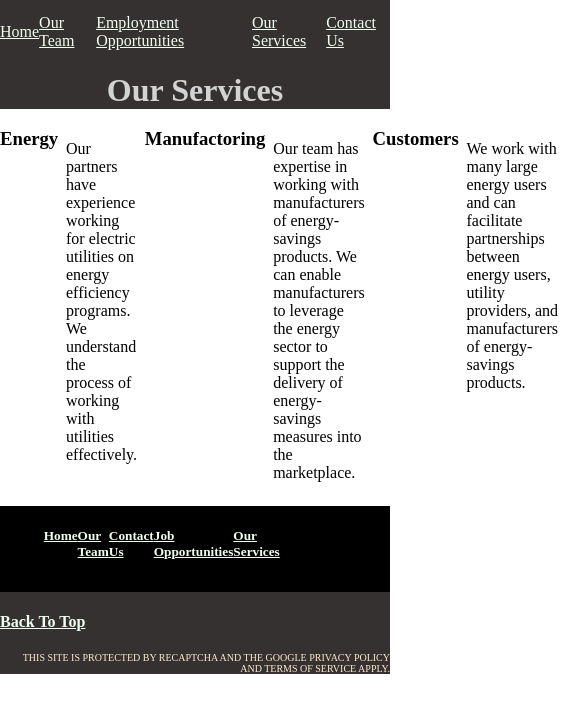
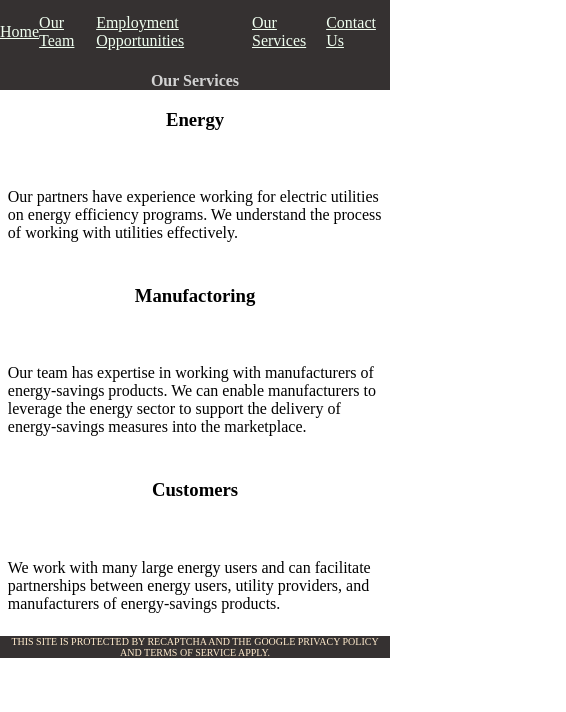
Before and after one commit to angeladt1997/AffinityEngineeringRewire, a website: page services.html in a window 390 px wide. Shown: the whole page, 566 px wide, since content can reach past the window. Drawn offline with Linux system fonts and the light colour scheme.

Commit message:
added mobile styling and a favicon

```diff
--- a/contact.css
+++ b/contact.css
@@ -103,3 +103,26 @@ button {
     text-align: right;
 
 }
+
+
+@media only screen and (max-width:  400px) {
+    h1 {
+        font-size: medium;
+    }
+
+    footer {
+        display: none;
+    }
+
+    nav {
+        display: flex;
+        justify-content: space-evenly;
+    }
+
+    .bottomText {
+        display: none;
+    }
+    .siteDisclaimer {
+        text-align: center;
+    }
+}
--- a/contact.html
+++ b/contact.html
@@ -5,6 +5,7 @@
     <meta name="viewport" content="width=device-width, initial-scale=1.0">
     <title>Contact Us</title>
     <link rel="stylesheet" href="contact.css">
+    <link rel="icon" type="image/jpg" href="FuncitoningLogo.jpg">
 </head>
 <body>
     <nav>
--- a/index.css
+++ b/index.css
@@ -92,3 +92,20 @@ footer {
     text-align: right;
 
 }
+
+@media only screen and (max-width:  400px) {
+    h1 {
+        font-size: medium;
+    }
+
+    footer {
+        display: none;
+    }
+
+    nav {
+        display: flex;
+        justify-content: space-evenly;
+    }
+
+
+}
--- a/jobs.css
+++ b/jobs.css
@@ -103,3 +103,25 @@ button {
     text-decoration: none;
 
 }
+
+@media only screen and (max-width:  400px) {
+    h1 {
+        font-size: medium;
+    }
+
+    footer {
+        display: none;
+    }
+
+    nav {
+        display: flex;
+        justify-content: space-evenly;
+    }
+
+    .bottomText {
+        display: none;
+    }
+    .siteDisclaimer {
+        text-align: center;
+    }
+}
--- a/ourTeam.css
+++ b/ourTeam.css
@@ -127,3 +127,43 @@ a:link {
     text-align: right;
 
 }
+
+@media only screen and (max-width:  400px) {
+    h1 {
+        font-size: medium;
+    }
+
+    footer {
+        display: none;
+    }
+
+    nav {
+        display: flex;
+        justify-content: space-evenly;
+    }
+
+    .bottomText {
+        display: none;
+    }
+    .siteDisclaimer {
+        text-align: center;
+    }
+
+    img {
+        display: none;
+    }
+
+    .jesseName {
+        display: none;
+    }
+
+    .marinaName {
+        display: none;
+    }
+
+    .natalieName {
+        display: none;
+    }
+
+
+}
--- a/services.css
+++ b/services.css
@@ -103,3 +103,31 @@ a:link {
     text-align: right;
 
 }
+
+@media only screen and (max-width:  400px) {
+    h1 {
+        font-size: medium;
+    }
+
+    footer {
+        display: none;
+    }
+
+    nav {
+        display: flex;
+        justify-content: space-evenly;
+    }
+
+    .bottomText {
+        display: none;
+    }
+    .siteDisclaimer {
+        text-align: center;
+    }
+
+    .jesse {
+        display: flex;
+        flex-direction: column;
+    }
+
+}
--- a/services.html
+++ b/services.html
@@ -5,6 +5,7 @@
     <meta name="viewport" content="width=device-width, initial-scale=1.0">
     <link rel="stylesheet" href="services.css">
     <title>Our Team</title>
+    <link rel="icon" type="image/jpg" href="FuncitoningLogo.jpg">
 </head>
 <body>
     <nav>
```
Also changed, not shown: index.html (+1 -0 lines), jobs.html (+1 -0 lines), ourTeam.html (+1 -0 lines), FuncitoningLogo.jpg (added).
